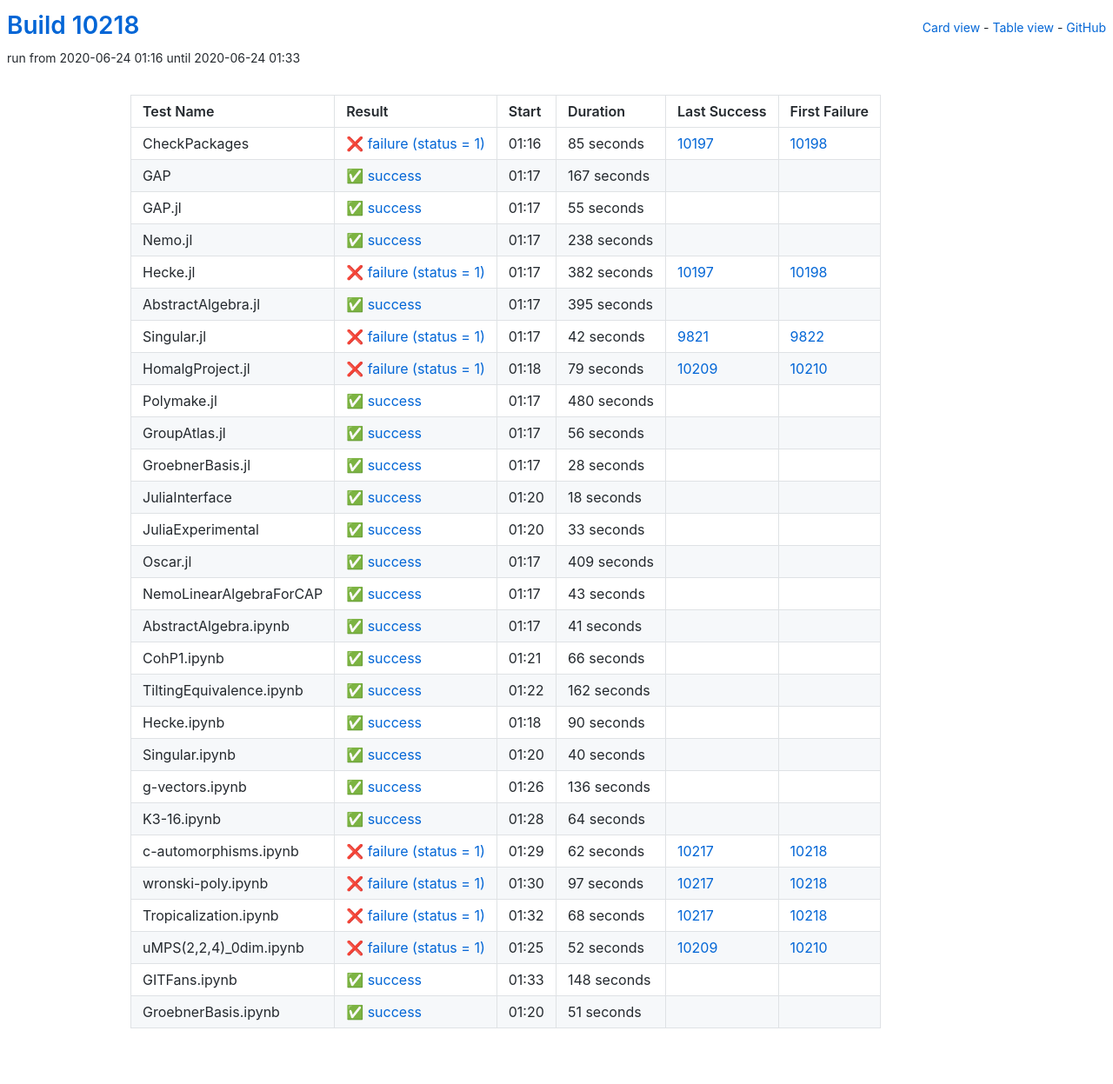
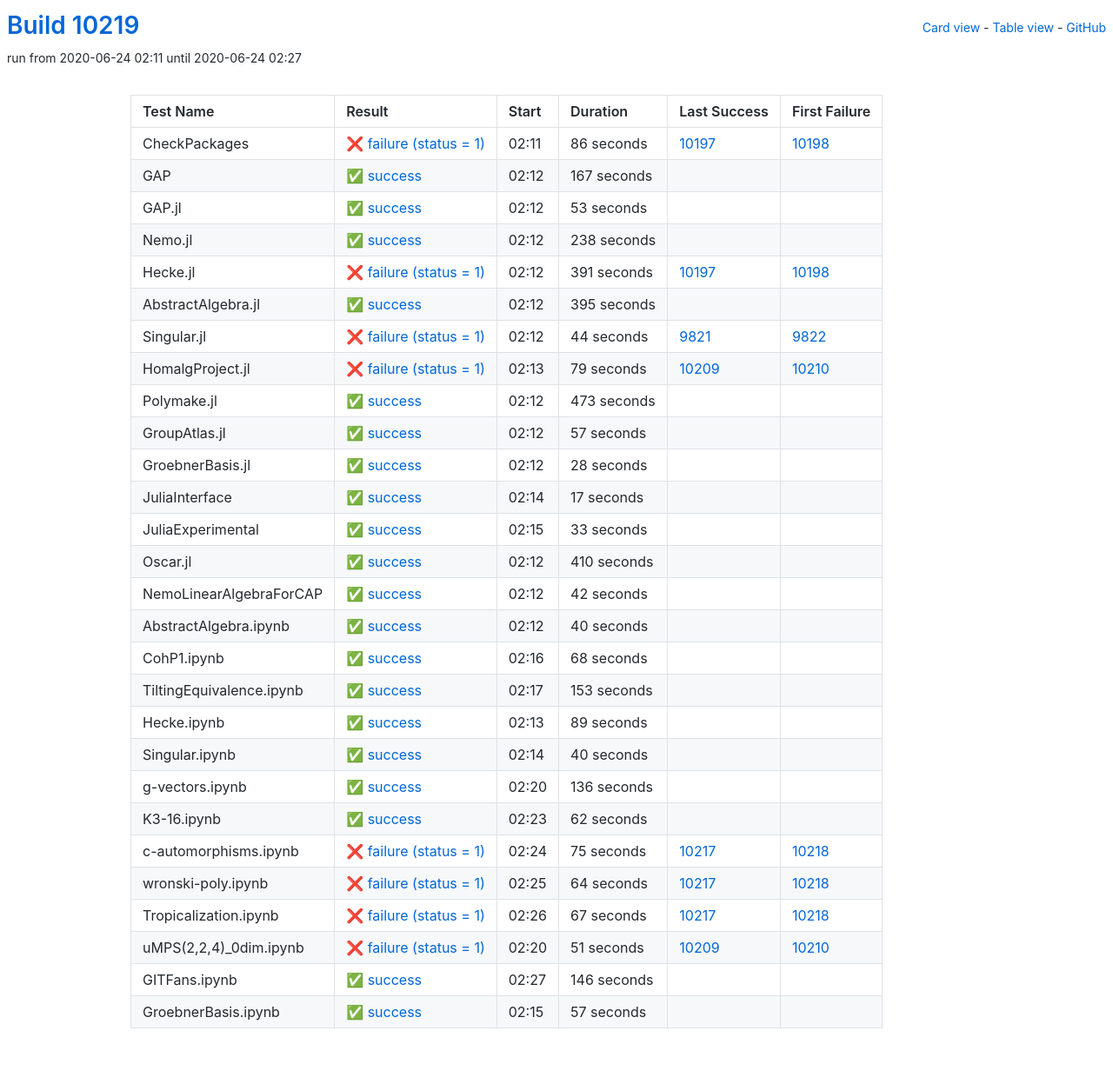
Before and after one commit to oscar-system/oscar-ci-status, a Jekyll site: the page built from table.html, in a window 1280 px wide. Shown: the whole page at 87% size. Built offline with Jekyll 4.4.1, drawn with Linux system fonts in a browser that asks for light colours.

Commit message:
Build #10219

```diff
--- a/_data/ci.yml
+++ b/_data/ci.yml
@@ -1,6 +1,6 @@
 ---
-build: 10218
-build_url: https://oscarci.mathematik.uni-kl.de/job/oscar/10218/
+build: 10219
+build_url: https://oscarci.mathematik.uni-kl.de/job/oscar/10219/
 job: oscar
 organization: oscar-system
 repo: oscar-ci-status
@@ -8,20 +8,20 @@
 tests:
 - name: CheckPackages
   id: checkpackages
-  log: https://oscarci.mathematik.uni-kl.de/job/oscar/10218/artifact/logs/build-10218/CheckPackages.log
-  start: 2020-06-24 01:16
+  log: https://oscarci.mathematik.uni-kl.de/job/oscar/10219/artifact/logs/build-10219/CheckPackages.log
+  start: 2020-06-24 02:11
   success: false
   exitcode: 1
   status: failure
-  duration: 85
+  duration: 86
   last_success: 10197
   last_success_url: https://oscarci.mathematik.uni-kl.de/job/oscar/10197/
   first_failure: 10198
   first_failure_url: https://oscarci.mathematik.uni-kl.de/job/oscar/10198/
 - name: GAP
   id: gap
-  log: https://oscarci.mathematik.uni-kl.de/job/oscar/10218/artifact/logs/build-10218/GAP.log
-  start: 2020-06-24 01:17
+  log: https://oscarci.mathematik.uni-kl.de/job/oscar/10219/artifact/logs/build-10219/GAP.log
+  start: 2020-06-24 02:12
   success: true
   exitcode: 0
   status: success
@@ -32,20 +32,20 @@
   first_failure_url:
 - name: GAP.jl
   id: gap-jl
-  log: https://oscarci.mathematik.uni-kl.de/job/oscar/10218/artifact/logs/build-10218/GAP.jl.log
-  start: 2020-06-24 01:17
+  log: https://oscarci.mathematik.uni-kl.de/job/oscar/10219/artifact/logs/build-10219/GAP.jl.log
+  start: 2020-06-24 02:12
   success: true
   exitcode: 0
   status: success
-  duration: 55
+  duration: 53
   last_success: false
   last_success_url:
   first_failure: false
   first_failure_url:
 - name: Nemo.jl
   id: nemo-jl
-  log: https://oscarci.mathematik.uni-kl.de/job/oscar/10218/artifact/logs/build-10218/Nemo.jl.log
-  start: 2020-06-24 01:17
+  log: https://oscarci.mathematik.uni-kl.de/job/oscar/10219/artifact/logs/build-10219/Nemo.jl.log
+  start: 2020-06-24 02:12
   success: true
   exitcode: 0
   status: success
@@ -56,20 +56,20 @@
   first_failure_url:
 - name: Hecke.jl
   id: hecke-jl
-  log: https://oscarci.mathematik.uni-kl.de/job/oscar/10218/artifact/logs/build-10218/Hecke.jl.log
-  start: 2020-06-24 01:17
+  log: https://oscarci.mathematik.uni-kl.de/job/oscar/10219/artifact/logs/build-10219/Hecke.jl.log
+  start: 2020-06-24 02:12
   success: false
   exitcode: 1
   status: failure
-  duration: 382
+  duration: 391
   last_success: 10197
   last_success_url: https://oscarci.mathematik.uni-kl.de/job/oscar/10197/
   first_failure: 10198
   first_failure_url: https://oscarci.mathematik.uni-kl.de/job/oscar/10198/
 - name: AbstractAlgebra.jl
   id: abstractalgebra-jl
-  log: https://oscarci.mathematik.uni-kl.de/job/oscar/10218/artifact/logs/build-10218/AbstractAlgebra.jl.log
-  start: 2020-06-24 01:17
+  log: https://oscarci.mathematik.uni-kl.de/job/oscar/10219/artifact/logs/build-10219/AbstractAlgebra.jl.log
+  start: 2020-06-24 02:12
   success: true
   exitcode: 0
   status: success
@@ -80,20 +80,20 @@
   first_failure_url:
 - name: Singular.jl
   id: singular-jl
-  log: https://oscarci.mathematik.uni-kl.de/job/oscar/10218/artifact/logs/build-10218/Singular.jl.log
-  start: 2020-06-24 01:17
+  log: https://oscarci.mathematik.uni-kl.de/job/oscar/10219/artifact/logs/build-10219/Singular.jl.log
+  start: 2020-06-24 02:12
   success: false
   exitcode: 1
   status: failure
-  duration: 42
+  duration: 44
   last_success: 9821
   last_success_url: https://oscarci.mathematik.uni-kl.de/job/oscar/9821/
   first_failure: 9822
   first_failure_url: https://oscarci.mathematik.uni-kl.de/job/oscar/9822/
 - name: HomalgProject.jl
   id: homalgproject-jl
-  log: https://oscarci.mathematik.uni-kl.de/job/oscar/10218/artifact/logs/build-10218/HomalgProject.jl.log
-  start: 2020-06-24 01:18
+  log: https://oscarci.mathematik.uni-kl.de/job/oscar/10219/artifact/logs/build-10219/HomalgProject.jl.log
+  start: 2020-06-24 02:13
   success: false
   exitcode: 1
   status: failure
@@ -104,32 +104,32 @@
   first_failure_url: https://oscarci.mathematik.uni-kl.de/job/oscar/10210/
 - name: Polymake.jl
   id: polymake-jl
-  log: https://oscarci.mathematik.uni-kl.de/job/oscar/10218/artifact/logs/build-10218/Polymake.jl.log
-  start: 2020-06-24 01:17
+  log: https://oscarci.mathematik.uni-kl.de/job/oscar/10219/artifact/logs/build-10219/Polymake.jl.log
+  start: 2020-06-24 02:12
   success: true
   exitcode: 0
   status: success
-  duration: 480
+  duration: 473
   last_success: false
   last_success_url:
   first_failure: false
   first_failure_url:
 - name: GroupAtlas.jl
   id: groupatlas-jl
-  log: https://oscarci.mathematik.uni-kl.de/job/oscar/10218/artifact/logs/build-10218/GroupAtlas.jl.log
-  start: 2020-06-24 01:17
+  log: https://oscarci.mathematik.uni-kl.de/job/oscar/10219/artifact/logs/build-10219/GroupAtlas.jl.log
+  start: 2020-06-24 02:12
   success: true
   exitcode: 0
   status: success
-  duration: 56
+  duration: 57
   last_success: false
   last_success_url:
   first_failure: false
   first_failure_url:
 - name: GroebnerBasis.jl
   id: groebnerbasis-jl
-  log: https://oscarci.mathematik.uni-kl.de/job/oscar/10218/artifact/logs/build-10218/GroebnerBasis.jl.log
-  start: 2020-06-24 01:17
+  log: https://oscarci.mathematik.uni-kl.de/job/oscar/10219/artifact/logs/build-10219/GroebnerBasis.jl.log
+  start: 2020-06-24 02:12
   success: true
   exitcode: 0
   status: success
@@ -140,20 +140,20 @@
   first_failure_url:
 - name: JuliaInterface
   id: juliainterface
-  log: https://oscarci.mathematik.uni-kl.de/job/oscar/10218/artifact/logs/build-10218/JuliaInterface.log
-  start: 2020-06-24 01:20
+  log: https://oscarci.mathematik.uni-kl.de/job/oscar/10219/artifact/logs/build-10219/JuliaInterface.log
+  start: 2020-06-24 02:14
   success: true
   exitcode: 0
   status: success
-  duration: 18
+  duration: 17
   last_success: false
   last_success_url:
   first_failure: false
   first_failure_url:
 - name: JuliaExperimental
   id: juliaexperimental
-  log: https://oscarci.mathematik.uni-kl.de/job/oscar/10218/artifact/logs/build-10218/JuliaExperimental.log
-  start: 2020-06-24 01:20
+  log: https://oscarci.mathematik.uni-kl.de/job/oscar/10219/artifact/logs/build-10219/JuliaExperimental.log
+  start: 2020-06-24 02:15
   success: true
   exitcode: 0
   status: success
@@ -164,80 +164,80 @@
   first_failure_url:
 - name: Oscar.jl
   id: oscar-jl
-  log: https://oscarci.mathematik.uni-kl.de/job/oscar/10218/artifact/logs/build-10218/Oscar.jl.log
-  start: 2020-06-24 01:17
+  log: https://oscarci.mathematik.uni-kl.de/job/oscar/10219/artifact/logs/build-10219/Oscar.jl.log
+  start: 2020-06-24 02:12
   success: true
   exitcode: 0
   status: success
-  duration: 409
+  duration: 410
   last_success: false
   last_success_url:
   first_failure: false
   first_failure_url:
 - name: NemoLinearAlgebraForCAP
   id: nemolinearalgebraforcap
-  log: https://oscarci.mathematik.uni-kl.de/job/oscar/10218/artifact/logs/build-10218/NemoLinearAlgebraForCAP.log
-  start: 2020-06-24 01:17
+  log: https://oscarci.mathematik.uni-kl.de/job/oscar/10219/artifact/logs/build-10219/NemoLinearAlgebraForCAP.log
+  start: 2020-06-24 02:12
   success: true
   exitcode: 0
   status: success
-  duration: 43
+  duration: 42
   last_success: false
   last_success_url:
   first_failure: false
   first_failure_url:
 - name: AbstractAlgebra.ipynb
   id: abstractalgebra-ipynb
-  log: https://oscarci.mathematik.uni-kl.de/job/oscar/10218/artifact/logs/build-10218/AbstractAlgebra.ipynb.log
-  start: 2020-06-24 01:17
+  log: https://oscarci.mathematik.uni-kl.de/job/oscar/10219/artifact/logs/build-10219/AbstractAlgebra.ipynb.log
+  start: 2020-06-24 02:12
   success: true
   exitcode: 0
   status: success
-  duration: 41
+  duration: 40
   last_success: false
   last_success_url:
   first_failure: false
   first_failure_url:
 - name: CohP1.ipynb
   id: cohp1-ipynb
-  log: https://oscarci.mathematik.uni-kl.de/job/oscar/10218/artifact/logs/build-10218/CohP1.ipynb.log
-  start: 2020-06-24 01:21
+  log: https://oscarci.mathematik.uni-kl.de/job/oscar/10219/artifact/logs/build-10219/CohP1.ipynb.log
+  start: 2020-06-24 02:16
   success: true
   exitcode: 0
   status: success
-  duration: 66
+  duration: 68
   last_success: false
   last_success_url:
   first_failure: false
   first_failure_url:
 - name: TiltingEquivalence.ipynb
   id: tiltingequivalence-ipynb
-  log: https://oscarci.mathematik.uni-kl.de/job/oscar/10218/artifact/logs/build-10218/TiltingEquivalence.ipynb.log
-  start: 2020-06-24 01:22
+  log: https://oscarci.mathematik.uni-kl.de/job/oscar/10219/artifact/logs/build-10219/TiltingEquivalence.ipynb.log
+  start: 2020-06-24 02:17
   success: true
   exitcode: 0
   status: success
-  duration: 162
+  duration: 153
   last_success: false
   last_success_url:
   first_failure: false
   first_failure_url:
 - name: Hecke.ipynb
   id: hecke-ipynb
-  log: https://oscarci.mathematik.uni-kl.de/job/oscar/10218/artifact/logs/build-10218/Hecke.ipynb.log
-  start: 2020-06-24 01:18
+  log: https://oscarci.mathematik.uni-kl.de/job/oscar/10219/artifact/logs/build-10219/Hecke.ipynb.log
+  start: 2020-06-24 02:13
   success: true
   exitcode: 0
   status: success
-  duration: 90
+  duration: 89
   last_success: false
   last_success_url:
   first_failure: false
   first_failure_url:
 - name: Singular.ipynb
   id: singular-ipynb
-  log: https://oscarci.mathematik.uni-kl.de/job/oscar/10218/artifact/logs/build-10218/Singular.ipynb.log
-  start: 2020-06-24 01:20
+  log: https://oscarci.mathematik.uni-kl.de/job/oscar/10219/artifact/logs/build-10219/Singular.ipynb.log
+  start: 2020-06-24 02:14
   success: true
   exitcode: 0
   status: success
@@ -248,8 +248,8 @@
   first_failure_url:
 - name: g-vectors.ipynb
   id: g-vectors-ipynb
-  log: https://oscarci.mathematik.uni-kl.de/job/oscar/10218/artifact/logs/build-10218/g-vectors.ipynb.log
-  start: 2020-06-24 01:26
+  log: https://oscarci.mathematik.uni-kl.de/job/oscar/10219/artifact/logs/build-10219/g-vectors.ipynb.log
+  start: 2020-06-24 02:20
   success: true
   exitcode: 0
   status: success
@@ -260,84 +260,84 @@
   first_failure_url:
 - name: K3-16.ipynb
   id: k3-16-ipynb
-  log: https://oscarci.mathematik.uni-kl.de/job/oscar/10218/artifact/logs/build-10218/K3-16.ipynb.log
-  start: 2020-06-24 01:28
+  log: https://oscarci.mathematik.uni-kl.de/job/oscar/10219/artifact/logs/build-10219/K3-16.ipynb.log
+  start: 2020-06-24 02:23
   success: true
   exitcode: 0
   status: success
-  duration: 64
+  duration: 62
   last_success: false
   last_success_url:
   first_failure: false
   first_failure_url:
 - name: c-automorphisms.ipynb
   id: c-automorphisms-ipynb
-  log: https://oscarci.mathematik.uni-kl.de/job/oscar/10218/artifact/logs/build-10218/c-automorphisms.ipynb.log
-  start: 2020-06-24 01:29
+  log: https://oscarci.mathematik.uni-kl.de/job/oscar/10219/artifact/logs/build-10219/c-automorphisms.ipynb.log
+  start: 2020-06-24 02:24
   success: false
   exitcode: 1
   status: failure
-  duration: 62
+  duration: 75
   last_success: 10217
   last_success_url: https://oscarci.mathematik.uni-kl.de/job/oscar/10217/
   first_failure: 10218
   first_failure_url: https://oscarci.mathematik.uni-kl.de/job/oscar/10218/
 - name: wronski-poly.ipynb
   id: wronski-poly-ipynb
-  log: https://oscarci.mathematik.uni-kl.de/job/oscar/10218/artifact/logs/build-10218/wronski-poly.ipynb.log
-  start: 2020-06-24 01:30
+  log: https://oscarci.mathematik.uni-kl.de/job/oscar/10219/artifact/logs/build-10219/wronski-poly.ipynb.log
+  start: 2020-06-24 02:25
   success: false
   exitcode: 1
   status: failure
-  duration: 97
+  duration: 64
   last_success: 10217
   last_success_url: https://oscarci.mathematik.uni-kl.de/job/oscar/10217/
   first_failure: 10218
   first_failure_url: https://oscarci.mathematik.uni-kl.de/job/oscar/10218/
 - name: Tropicalization.ipynb
   id: tropicalization-ipynb
-  log: https://oscarci.mathematik.uni-kl.de/job/oscar/10218/artifact/logs/build-10218/Tropicalization.ipynb.log
-  start: 2020-06-24 01:32
+  log: https://oscarci.mathematik.uni-kl.de/job/oscar/10219/artifact/logs/build-10219/Tropicalization.ipynb.log
+  start: 2020-06-24 02:26
   success: false
   exitcode: 1
   status: failure
-  duration: 68
+  duration: 67
   last_success: 10217
   last_success_url: https://oscarci.mathematik.uni-kl.de/job/oscar/10217/
   first_failure: 10218
   first_failure_url: https://oscarci.mathematik.uni-kl.de/job/oscar/10218/
 - name: uMPS(2,2,4)_0dim.ipynb
   id: umps-2-2-4-0dim-ipynb
-  log: https://oscarci.mathematik.uni-kl.de/job/oscar/10218/artifact/logs/build-10218/uMPS-2-2-4-_0dim.ipynb.log
-  start: 2020-06-24 01:25
+  log: https://oscarci.mathematik.uni-kl.de/job/oscar/10219/artifact/logs/build-10219/uMPS-2-2-4-_0dim.ipynb.log
+  start: 2020-06-24 02:20
   success: false
   exitcode: 1
   status: failure
-  duration: 52
+  duration: 51
   last_success: 10209
   last_success_url: https://oscarci.mathematik.uni-kl.de/job/oscar/10209/
   first_failure: 10210
   first_failure_url: https://oscarci.mathematik.uni-kl.de/job/oscar/10210/
 - name: GITFans.ipynb
   id: gitfans-ipynb
-  log: https://oscarci.mathematik.uni-kl.de/job/oscar/10218/artifact/logs/build-10218/GITFans.ipynb.log
-  start: 2020-06-24 01:33
+  log: https://oscarci.mathematik.uni-kl.de/job/oscar/10219/artifact/logs/build-10219/GITFans.ipynb.log
+  start: 2020-06-24 02:27
   success: true
   exitcode: 0
   status: success
-  duration: 148
+  duration: 146
   last_success: false
   last_success_url:
   first_failure: false
   first_failure_url:
 - name: GroebnerBasis.ipynb
   id: groebnerbasis-ipynb
-  log: https://oscarci.mathematik.uni-kl.de/job/oscar/10218/artifact/logs/build-10218/GroebnerBasis.ipynb.log
-  start: 2020-06-24 01:20
+  log: https://oscarci.mathematik.uni-kl.de/job/oscar/10219/artifact/logs/build-10219/GroebnerBasis.ipynb.log
+  start: 2020-06-24 02:15
   success: true
   exitcode: 0
   status: success
-  duration: 51
+  duration: 57
   last_success: false
   last_success_url:
   first_failure: false
```
Also changed, not shown: README.md.
